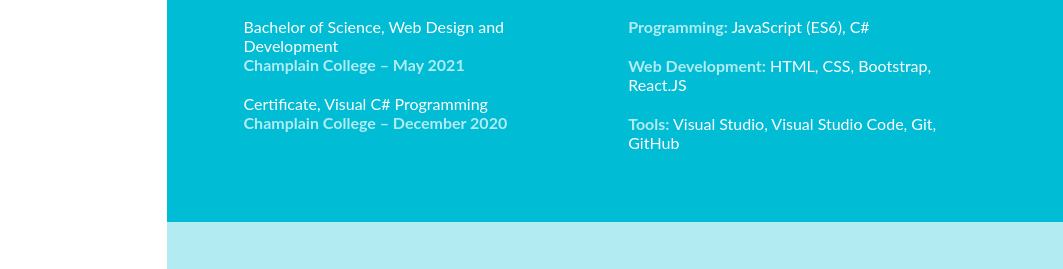
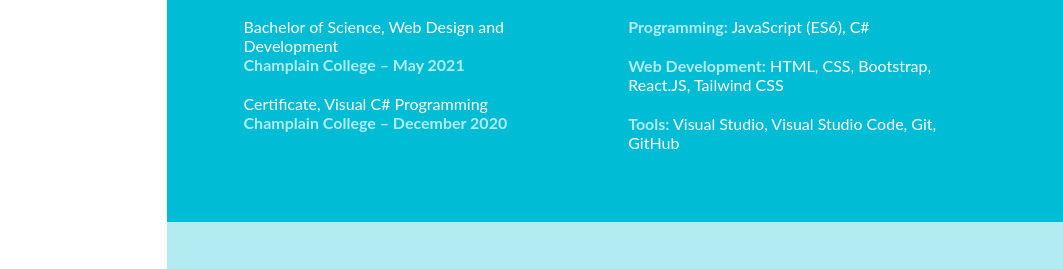
Before and after one commit to kazare/kazare.github.io, a plain HTML site: page index.html in a window 1280 px wide. Shown: the part 365-634 px from the top of the page, 217-1280 px from the left. Drawn offline with nearby package versions, Linux system fonts and the light colour scheme.

Commit message:
add tailwind to skills

```diff
--- a/index.html
+++ b/index.html
@@ -51,7 +51,7 @@
             <div class="skills-sub">
                <h2>Skills</h2>
                <p><span>Programming:</span> JavaScript (ES6), C# </p>
-               <p><span>Web Development:</span> HTML, CSS, Bootstrap, React.JS</p>
+               <p><span>Web Development:</span> HTML, CSS, Bootstrap, React.JS, Tailwind CSS</p>
                <p><span>Tools:</span> Visual Studio, Visual Studio Code, Git, GitHub</p>
                </p>
             </div>
```
